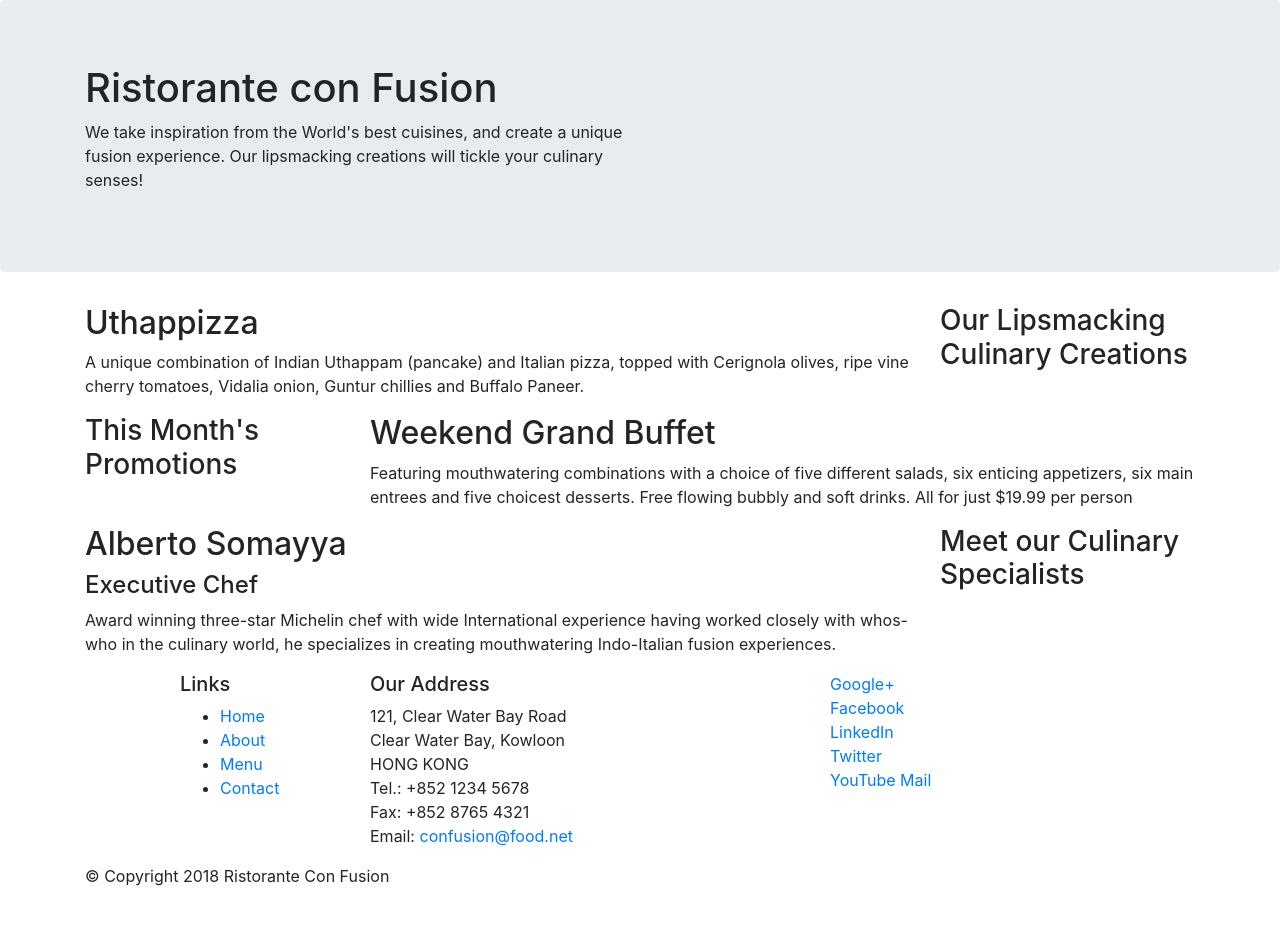
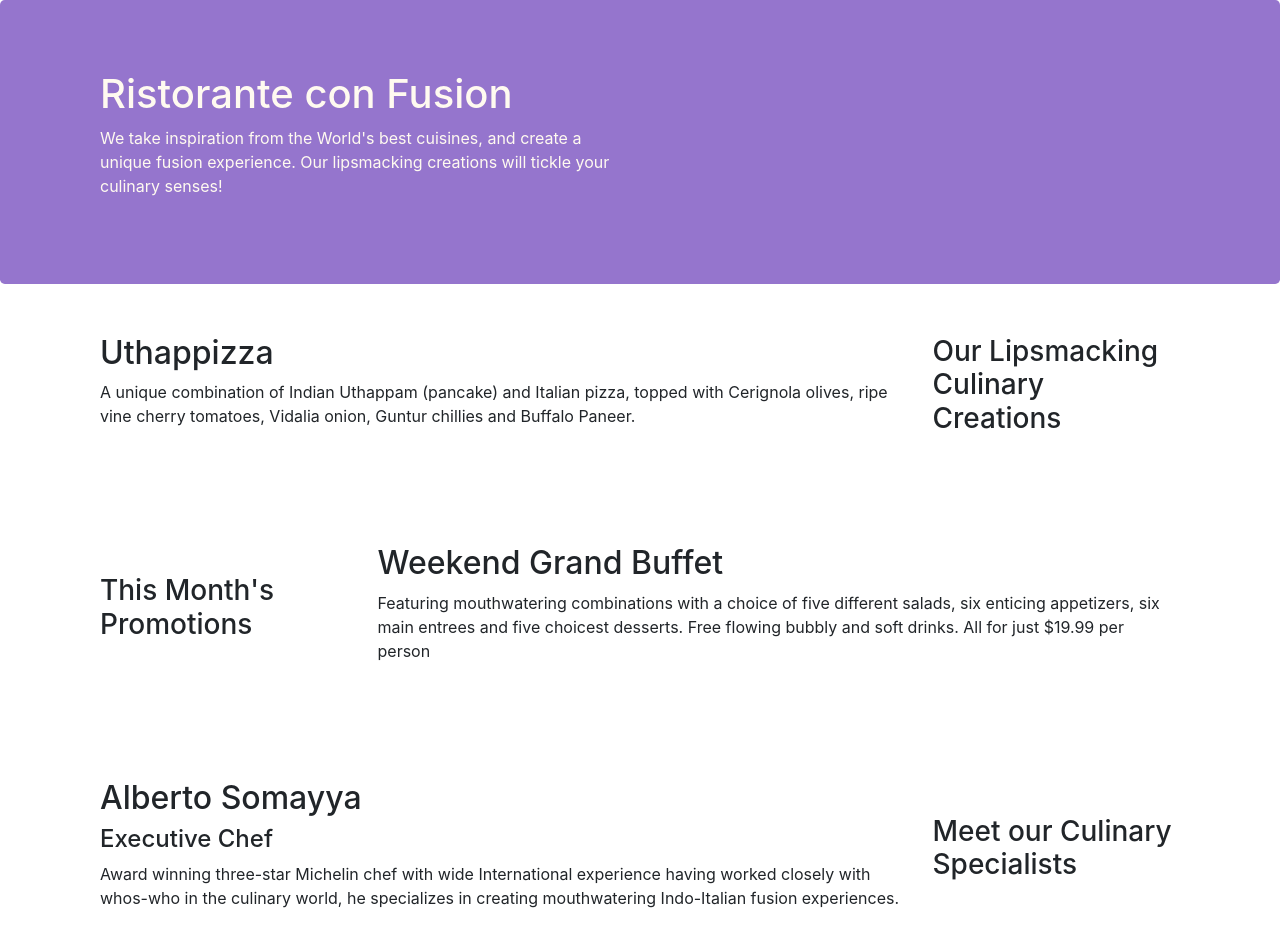
Before and after one commit to DauntingDruid/Courseera-bootstrap4, a website: page index.html in a window 1280 px wide. Shown: the top 952 px of the page. Before the commit the page ends 904 px from the top, so only its background shows below. Drawn offline with nearby package versions, Linux system fonts and the light colour scheme.

Commit message:
bootstrap part 2

```diff
--- /dev/null
+++ b/css/style.css
@@ -0,0 +1,30 @@
+.row-header {
+    margin: 0px auto;
+    padding: 0px auto;
+}
+
+.row-content {
+    margin: 0px auto;
+    padding: 50px 0px;
+    border-bottom: : 1px ridge;
+    min-height: 400px'
+}
+
+.footer {
+    background-color: peachpuff;
+    margin: 0px auto;
+    padding 20px 0px 20px 0px;
+}
+
+.jumbotron {
+    padding: 70px 30px;
+    margin: 0px auto;
+    background: #9575cd;
+    color: floralwhite;
+}
+
+.address {
+    font-size: 80%;
+    margin: 0px;
+    color: #0f0f0f;
+}
--- a/index.html
+++ b/index.html
@@ -10,13 +10,14 @@
 
     <!-- Bootstrap CSS -->
     <link rel="stylesheet" href="node_modules/bootstrap/dist/css/bootstrap.min.css">
+    <link rel="stylesheet" href="css/style.css">
 </head>
 
 <body>
 
     <header class="jumbotron">
         <div class="container">
-            <div class="row">
+            <div class="row row-header">
                 <div class="col-12 col-sm-6">
                     <h1>Ristorante con Fusion</h1>
                     <p>We take inspiration from the World's best cuisines, and create a unique fusion experience. Our lipsmacking creations will tickle your culinary senses!</p>
@@ -28,7 +29,7 @@
     </header>
 
     <div class="container">
-        <div class="row">
+        <div class="row row-content align-items-center">
             <div class="col-12 col-sm-4 order-sm-last col-md-3">
                 <h3>Our Lipsmacking Culinary Creations</h3>
             </div>
@@ -39,7 +40,7 @@
         </div>
 
 
-        <div class="row">
+        <div class="row row-content align-items-center">
             <div class="col-12 col-sm-4 col-md-3">
                 <h3>This Month's Promotions</h3>
             </div>
@@ -49,7 +50,7 @@
             </div>
         </div>
 
-        <div class="row">
+        <div class="row row-content align-items-center">
             <div class="col-12 col-sm-4 order-sm-last col-md-3">
                 <h3>Meet our Culinary Specialists</h3>
             </div>
@@ -61,7 +62,7 @@
         </div>
     </div>
 
-    <footer>
+    <footer class="footer">
         <div class="container">
             <div class="row">
                 <div class="col-4 offset-1 col-sm-2">
@@ -84,8 +85,8 @@
 		              Email: <a href="mailto:confusion@food.net">confusion@food.net</a>
 		           </address>
                 </div>
-                <div class="row">
-                    <div class="col-12 col-sm-4">
+                <div class="row justify-content-center">
+                    <div class="col-12 col-sm-4 text-center">
                         <a href="http://google.com/+">Google+</a>
                         <a href="http://www.facebook.com/profile.php?id=">Facebook</a>
                         <a href="http://www.linkedin.com/in/">LinkedIn</a>
@@ -95,7 +96,7 @@
                     </div>
                 </div>
            </div>
-           <div class="row">
+           <div class="row justify-content-center">
                 <div class="col-auto">
                     <p>© Copyright 2018 Ristorante Con Fusion</p>
                 </div>
```
